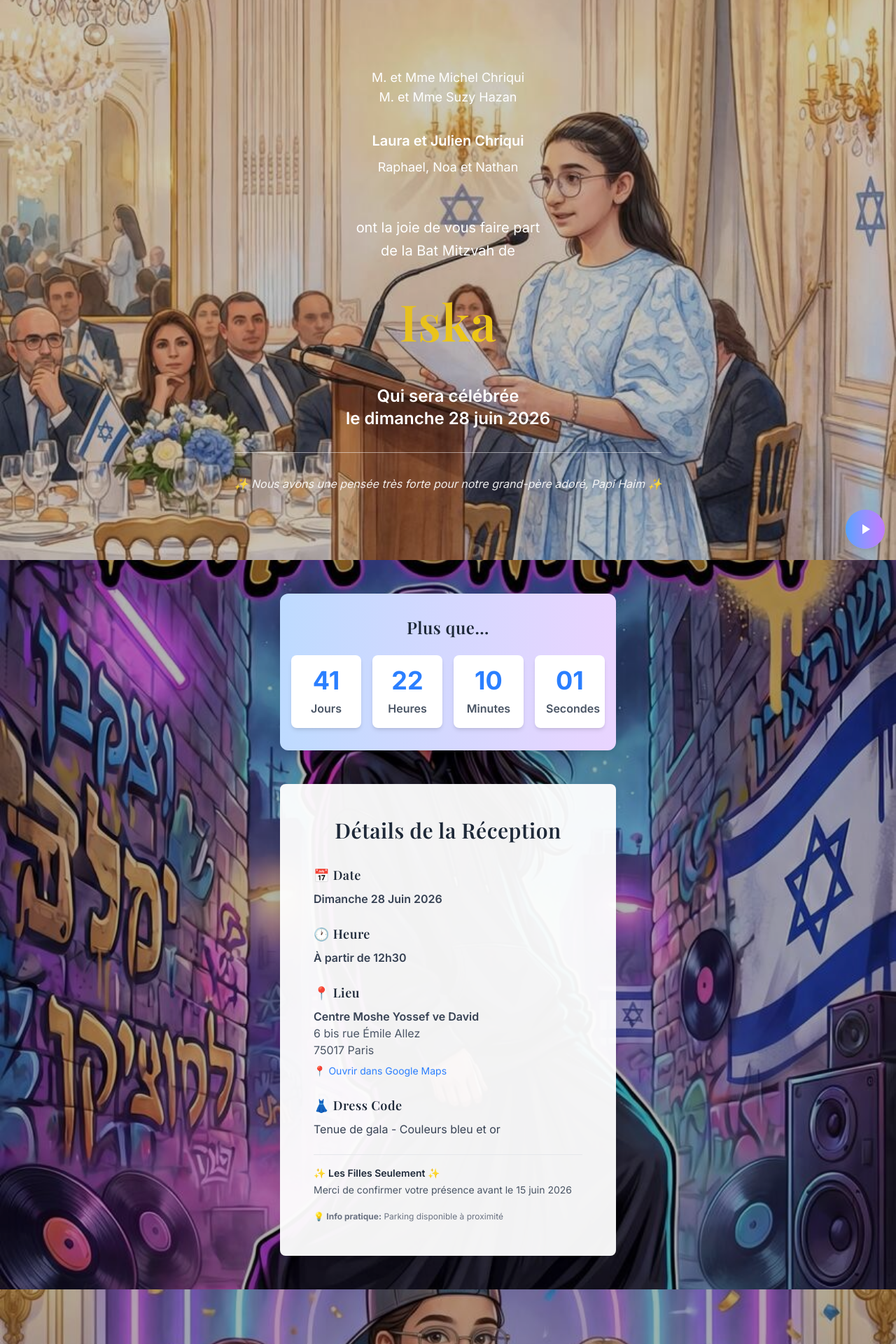
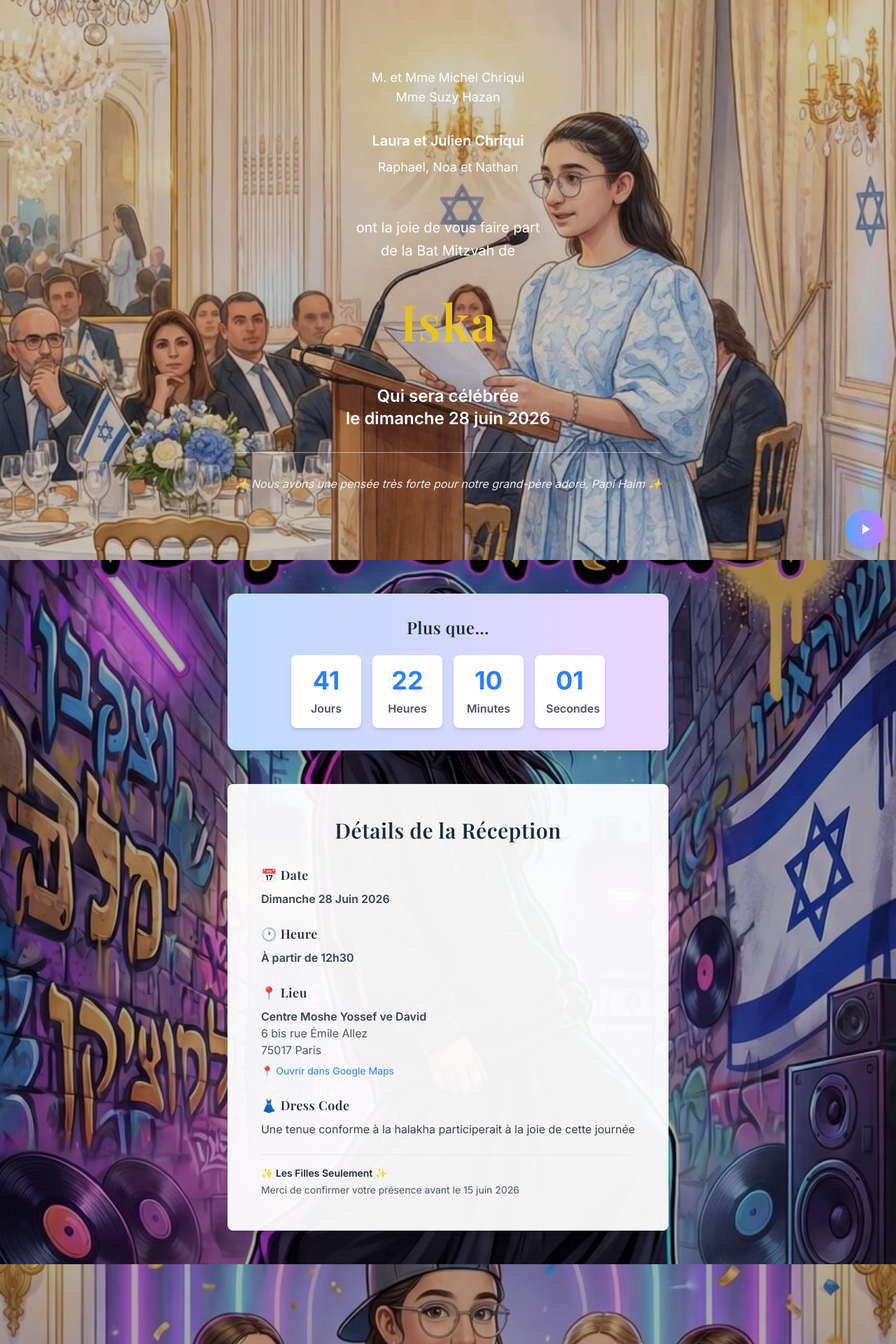
Before and after one commit to julienchr1/iska-bat-mitzvah-invitation, a Next.js app: page / in a window 1280 px wide. Shown: the top 1920 px of the page at 70% size. Built offline with nearby package versions, Linux system fonts and the light colour scheme.

Commit message:
chore: update event details
- Change to 'Mme Suzy Hazan' only
- Update Google Maps link to https://share.google/K92oaR52a8i4NbdZ2
- Update dress code to reflect halakha
- Remove parking information

```diff
--- a/app/page.tsx
+++ b/app/page.tsx
@@ -29,7 +29,7 @@ export default function Home() {
             <div>
               <p className="text-base md:text-lg">
                 M. et Mme Michel Chriqui<br />
-                M. et Mme Suzy Hazan
+                Mme Suzy Hazan
               </p>
             </div>
 
@@ -113,7 +113,7 @@ export default function Home() {
                 <p className="text-gray-600">6 bis rue Émile Allez</p>
                 <p className="text-gray-600">75017 Paris</p>
                 <a
-                  href="https://maps.google.com/?q=Centre+Moshe+Yossef+ve+David+Paris"
+                  href="https://share.google/K92oaR52a8i4NbdZ2"
                   target="_blank"
                   rel="noopener noreferrer"
                   className="text-blue-500 hover:text-blue-700 text-sm mt-2 inline-block"
@@ -124,18 +124,15 @@ export default function Home() {
 
               <div>
                 <h3 className="text-lg font-bold text-gray-800 mb-2">👗 Dress Code</h3>
-                <p className="text-gray-700">Tenue de gala - Couleurs bleu et or</p>
+                <p className="text-gray-700">Une tenue conforme à la halakha participerait à la joie de cette journée</p>
               </div>
 
-              <div className="pt-4 border-t border-gray-200 space-y-3">
+              <div className="pt-4 border-t border-gray-200">
                 <div>
                   <p className="text-sm font-semibold text-gray-800">✨ Les Filles Seulement ✨</p>
                   <p className="text-sm text-gray-600 mt-1">
                     Merci de confirmer votre présence avant le 15 juin 2026
                   </p>
-                </div>
-                <div className="text-xs text-gray-500 pt-2">
-                  💡 <strong>Info pratique:</strong> Parking disponible à proximité
                 </div>
               </div>
             </div>
```
